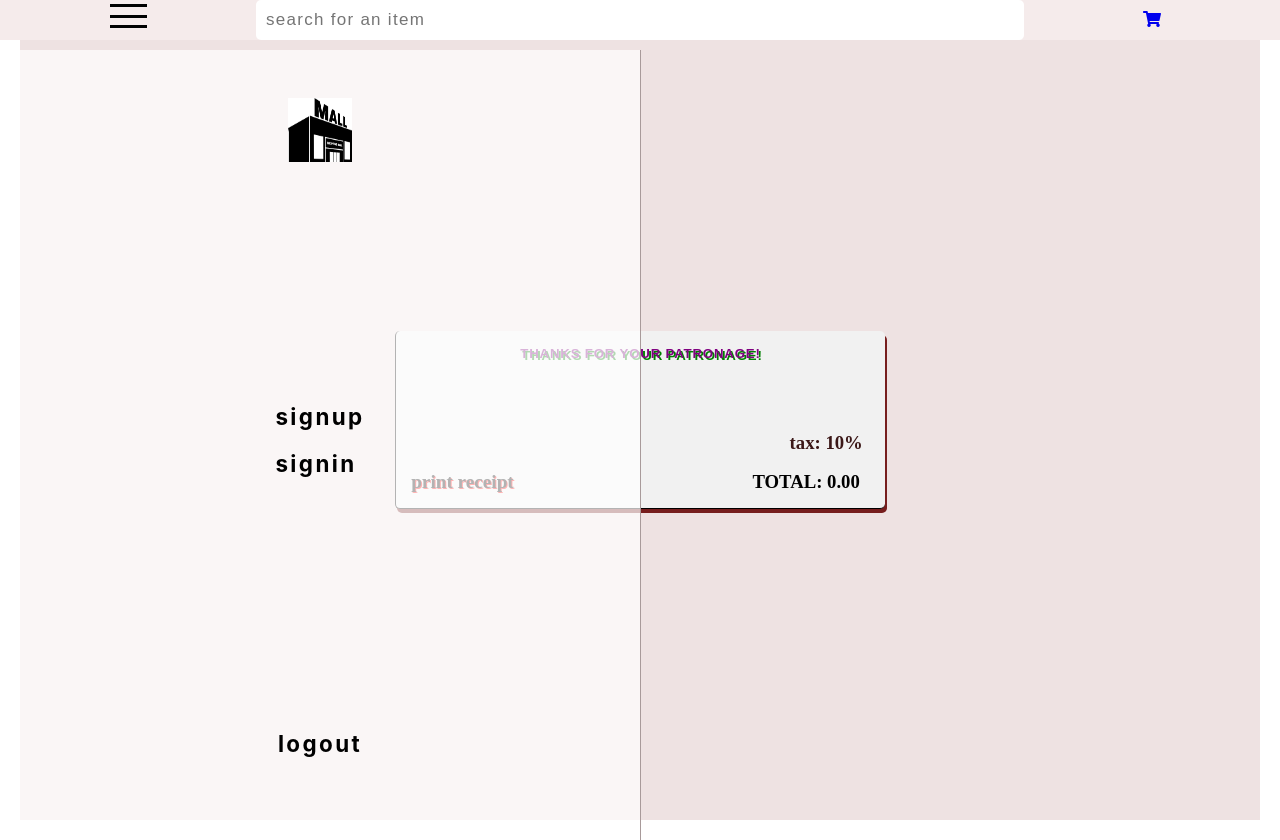
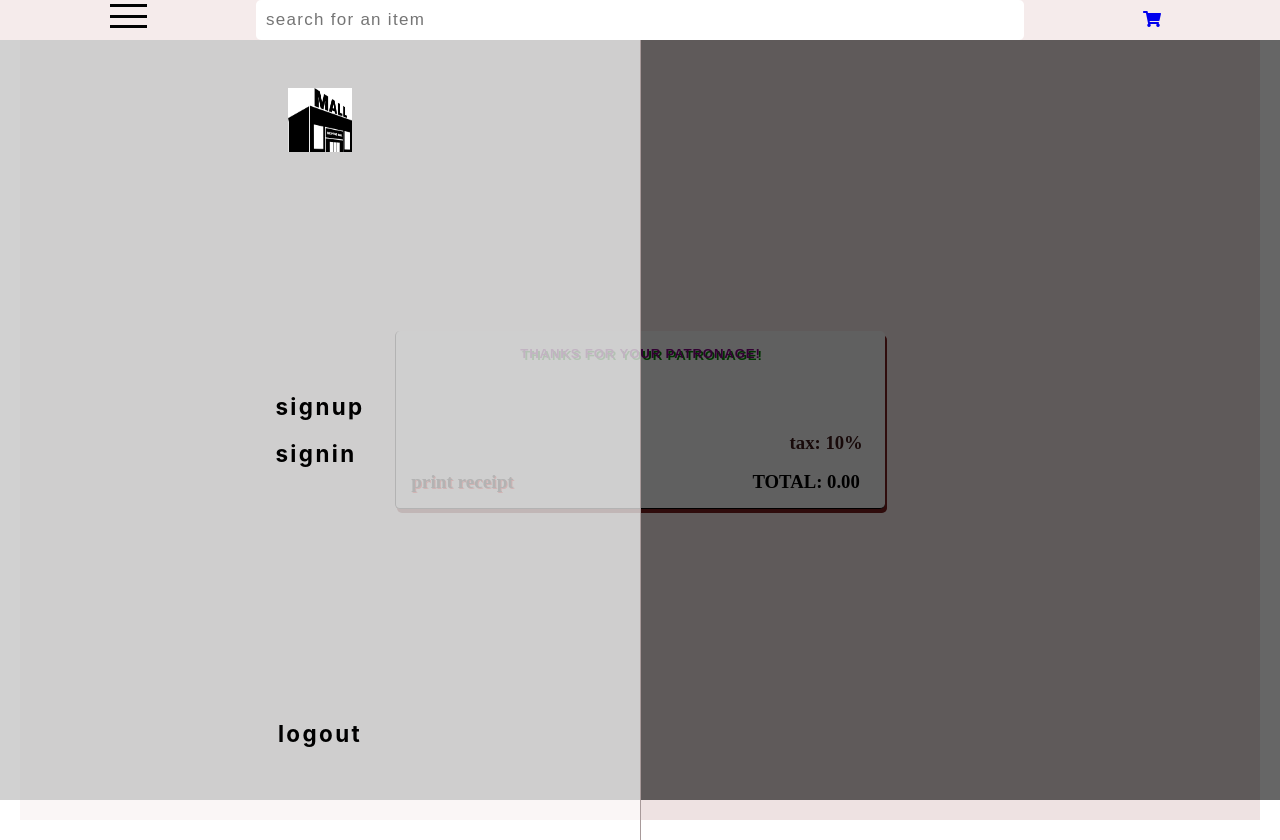
Before and after one commit to fredie7/ecomerce, a React (Create React App) app: page /receipt in a window 1280 px wide. Both pictures are taken after a click on the element 128 px from the left and 20 px from the top of the page. Built offline with nearby package versions, Linux system fonts and the light colour scheme.

Commit message:
user expr

```diff
--- a/src/shopComponents/Overlay/Overlay.module.css
+++ b/src/shopComponents/Overlay/Overlay.module.css
@@ -4,13 +4,13 @@
     bottom: 0;
     right: 0;
     left: 0;
-    background: rgb(153, 151, 35);
+    background: black;
     display: flex;
     justify-content: center;
     align-items: center;
     flex-direction: column;
     z-index: 0;
-    opacity: 0.8;
+    opacity: 0.6;
 }
 
 .Startshopping h3 {
@@ -20,6 +20,6 @@
 
 @media only screen and (min-width: 768px) {
     .Overlay {
-        display: none;
+        /* display: none; */
     }
 }
--- a/src/shopComponents/Receipt/Receipt.module.css
+++ b/src/shopComponents/Receipt/Receipt.module.css
@@ -25,14 +25,14 @@
     justify-content: space-between;
     padding-left: 5px;
     padding-right: 5px;
-    overflow: hidden;
+    /* overflow: hidden; */
 }
 .ReceiptDetail p{
     text-align: center;
-    overflow: hidden;
+    /* overflow: hidden; */
 }
 .Title {
-    flex-basis: 25%;
+    flex-basis: 35%;
 }
 p.Title {
     text-align: left;
--- a/src/shopComponents/Sidebar/Sidebar.module.css
+++ b/src/shopComponents/Sidebar/Sidebar.module.css
@@ -3,7 +3,7 @@
     z-index: 1;
     height: 100%;
     /* width: 50%; */
-    top: 50px;
+    top: 40px;
     left: 0;
     /* background-color: blueviolet; */
     /* background-color: #f4f4f4; */
```
